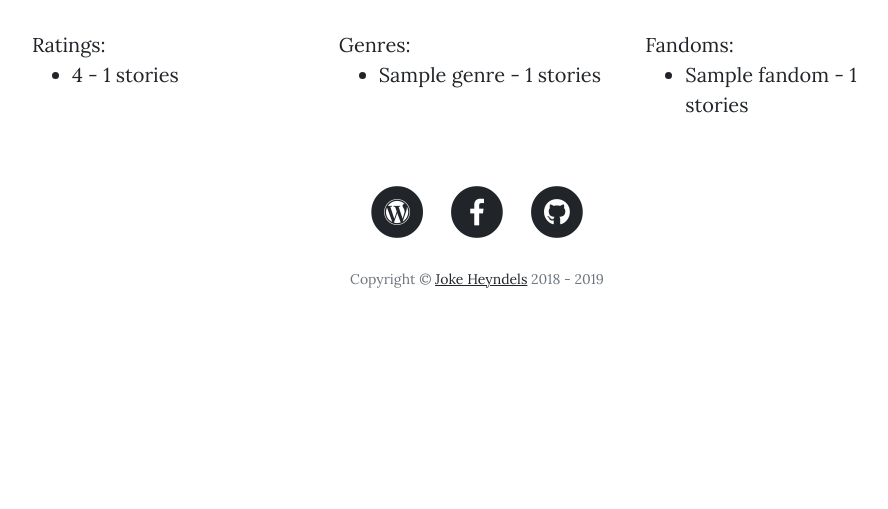
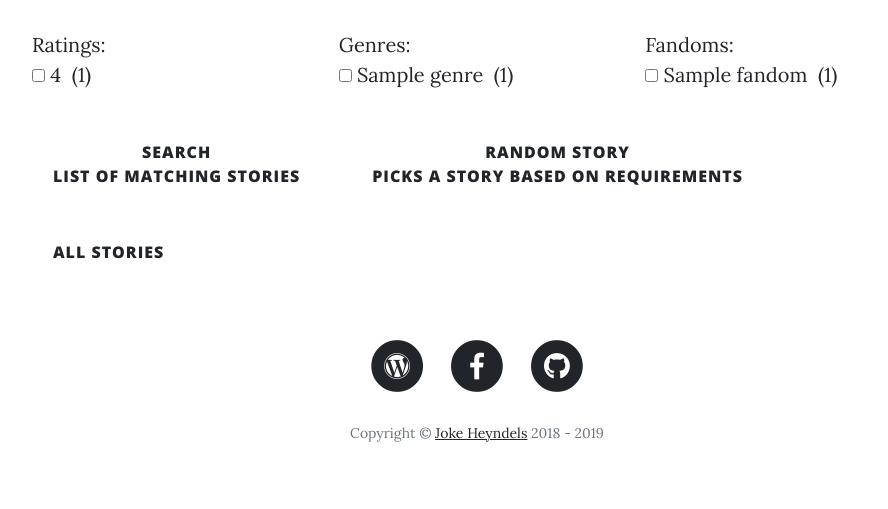
Before and after one commit to Wings30306/the-writers-club, a Flask app: page /search in a window 1280 px wide. Shown: the part 400-909 px from the top of the page, without its empty margins (163-1051 px from the left). Before the commit the page ends 688 px from the top, so only its background shows below. Run offline with Flask 2, Linux system fonts and the light colour scheme; a database or web service that is not in the repository returns one stand-in record (values such as "Sample title"); some libraries are stand-ins or nearby versions.

Commit message:
working on form

```diff
--- a/templates/search.html
+++ b/templates/search.html
@@ -3,28 +3,54 @@ block header %} Search for a story {% endblock %} {% block content %}
 <div class="row">
   <div class="col-md-4">
     Ratings:
-    <ul>
+    <div class="form-group">
       {% for item in count if item.rating %}
-      <li>{{ item.rating }} - {{ item.total }} stories</li>
+      <input
+        type="checkbox"
+        name="{{ item.rating }}"
+        id="{{ item.rating }}"
+      />&nbsp;<label for="{{ item.rating }}"
+        >{{ item.rating }}&nbsp;&nbsp;({{ item.total }})
+      </label>
+      <br />
       {% endfor %}
-    </ul>
+    </div>
   </div>
   <div class="col-md-4">
     Genres:
-    <ul>
+    <div class="form-group">
       {% for item in count if item.genre %}
-      <li>{{ item.genre }} - {{ item.total }} stories</li>
+      <input
+        type="checkbox"
+        name="{{ item.genre }}"
+        id="{{ item.genre }}"
+      />&nbsp;<label for="{{ item.genre }}"
+        >{{ item.genre }}&nbsp;&nbsp;({{ item.total }})
+      </label>
+      <br />
       {% endfor %}
-    </ul>
+    </div>
   </div>
   <div class="col-md-4">
     Fandoms:
-    <ul>
+    <div class="form-group">
       {% for item in count if item.fandom %}
-      <li>{{ item.fandom }} - {{ item.total }} stories</li>
+      <input
+        type="checkbox"
+        name="{{ item.fandom }}"
+        id="{{ item.fandom }}"
+      />&nbsp;<label for="{{ item.fandom }}"
+        >{{ item.fandom }}&nbsp;&nbsp;({{ item.total }})
+      </label>
+      <br />
       {% endfor %}
-    </ul>
+    </div>
   </div>
+  <a href="{{ url_for('full_search') }}" class="btn btn-lg btn-my-color">Search<br><span>list of matching stories</span></a>
+  <a href="{{ url_for('random_story') }}" class="btn btn-lg btn-my-color">
+    Random Story<br><span>picks a story based on requirements</span>
+  </button>
+  <a href="{{ url_for('all_stories') }}" class="btn btn-lg btn-my-color">All Stories</a>
 </div>
 
 {%endblock%}
```
